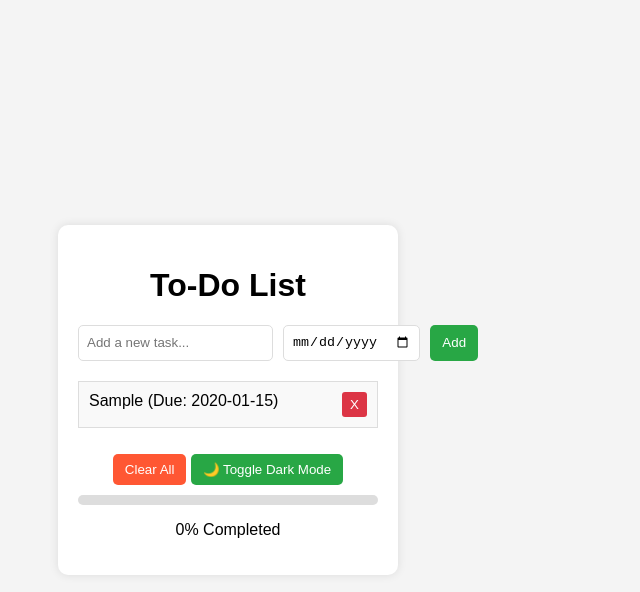
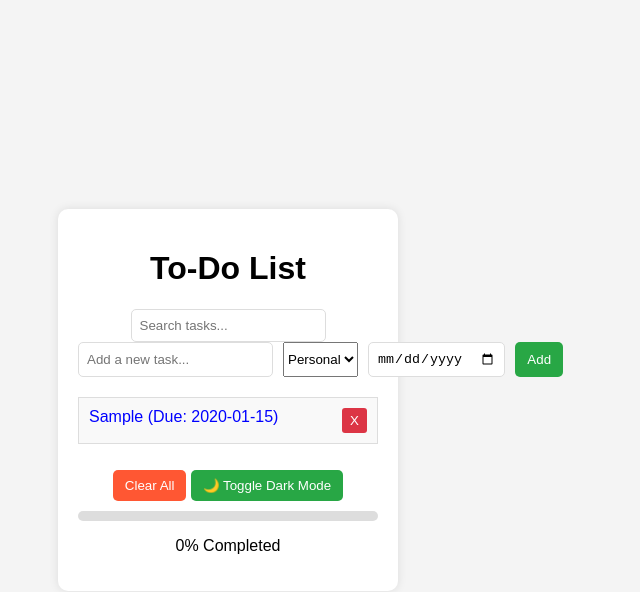
Before and after one commit to Abdul-Wasi/To-Do-App, a plain HTML site: page index.html in a window 1280 px wide. Both pictures are taken after typing "Sample", "2020-01-15" into the empty fields and a click on the button "Add". Shown: the whole page, without its empty margins (412-1052 px from the left). Drawn offline with Linux system fonts and the light colour scheme.

Commit message:
added task categories and search functionality

```diff
--- a/index.html
+++ b/index.html
@@ -9,8 +9,19 @@
   <body>
     <div class="container">
       <h1>To-Do List</h1>
+      <input
+        type="text"
+        id="searchInput"
+        placeholder="Search tasks..."
+        onkeyup="searchTasks()"
+      />
       <div class="input-container">
         <input type="text" id="taskInput" placeholder="Add a new task..." />
+        <select id="taskCategory">
+          <option value="Personal">Personal</option>
+          <option value="Work">Work</option>
+          <option value="Urgent">Urgent</option>
+        </select>
         <input type="date" id="taskDate" />
         <button onclick="addTask()">Add</button>
       </div>
@@ -21,9 +32,8 @@
       </button>
       <div id="progressContainer">
         <div id="progressBar"></div>
-    </div>
-    <p id="progressText">0% Completed</p>
-
+      </div>
+      <p id="progressText">0% Completed</p>
     </div>
     <script src="script.js"></script>
   </body>
--- a/script.js
+++ b/script.js
@@ -5,6 +5,7 @@ document.addEventListener("DOMContentLoaded", () => {
 
 function addTask() {
   let taskInput = document.getElementById("taskInput");
+  let taskCategory = document.getElementById("taskCategory").value;
   let taskDate = document.getElementById("taskDate");
   let taskList = document.getElementById("taskList");
 
@@ -15,6 +16,7 @@ function addTask() {
 
   let li = document.createElement("li");
   let dueDate = taskDate.value ? ` (Due: ${taskDate.value})` : "";
+  li.classList.add(taskCategory.toLowerCase()); // Assign category class
   li.innerHTML = `
         <span onclick="toggleTaskCompletion(this)">${taskInput.value} ${dueDate}</span>
         <button class="delete-btn" onclick="deleteTask(this)">X</button>
@@ -77,16 +79,23 @@ function loadTasks() {
 function updateProgress() {
   let tasks = document.querySelectorAll("#taskList li");
   let completedTasks = document.querySelectorAll("#taskList li.completed");
-  let progress = tasks.length ? (completedTasks.length / tasks.length) * 100 : 0;
+  let progress = tasks.length
+    ? (completedTasks.length / tasks.length) * 100
+    : 0;
 
   document.getElementById("progressBar").style.width = progress + "%";
-  document.getElementById("progressText").innerText = `${Math.round(progress)}% Completed`;
+  document.getElementById("progressText").innerText = `${Math.round(
+    progress
+  )}% Completed`;
 }
 
 // Dark Mode Functions
 function toggleTheme() {
   document.body.classList.toggle("dark-mode");
-  localStorage.setItem("theme", document.body.classList.contains("dark-mode") ? "dark" : "light");
+  localStorage.setItem(
+    "theme",
+    document.body.classList.contains("dark-mode") ? "dark" : "light"
+  );
 }
 
 function applyTheme() {
@@ -94,3 +103,13 @@ function applyTheme() {
     document.body.classList.add("dark-mode");
   }
 }
+
+function searchTasks(){
+  let query = document.getElementById("searchInput").value.toLowerCase();
+  let tasks = document.querySelectorAll("#taskList li");
+
+  tasks.forEach(task => {
+    let text = task.innerText.toLowerCase();
+    task.style.display = text.includes(query) ? "flex" : "none";
+  });
+}
--- a/styles.css
+++ b/styles.css
@@ -118,3 +118,12 @@ input[type="date"] {
   color: white;
   border: 1px solid white;
 }
+.personal {
+  color: blue;
+}
+.work {
+  color: green;
+}
+.urgent {
+  color: red;
+}
```
Lines whose indentation alone changed are shown as unchanged.
